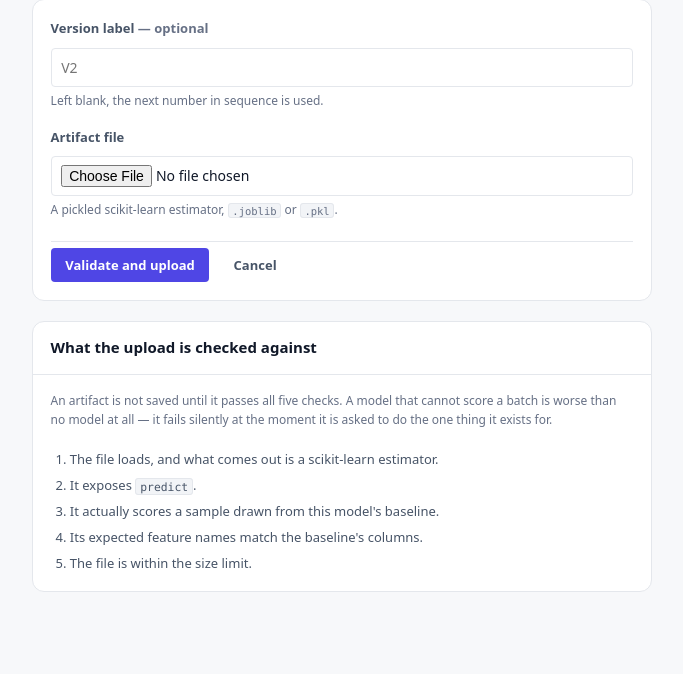
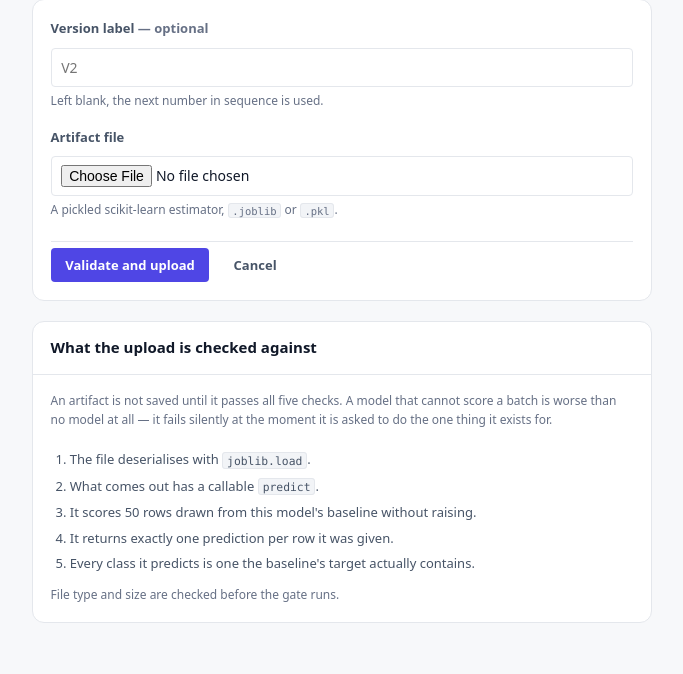
Before and after one commit to ns8963038-hub/Drift-Guard-ML, a Django app: template templates/registry/version_upload.html in a window 1280 px wide. Shown: the part 126-800 px from the top of the page, without its empty margins (0-683 px from the left). Run offline with Django 5.2, Linux system fonts and the light colour scheme; the template is opened without the code that fills it, so the values that code supplies are empty.

Commit message:
fix: correct four inaccuracies found while auditing the deck
Cross-checking every claim in the presentation against the code turned up
three wrong statements in the deck and one in the application itself.

In the application
- The version upload page listed the five validation checks, and two of them
  were invented. It claimed the gate matches feature names against the baseline
  and enforces a size limit. The gate does neither: checks 4 and 5 compare
  output length and output classes, and file size is validated by the view
  before the gate runs. Now describes what registry.services actually does, and
  a test asserts the page and the gate agree.

In the deck
- Telco was listed with 20 features. The stored baseline profile monitors 19:
  the file has 21 columns, of which Churn is the target and customerID is
  excluded as an identifier.
- Django REST Framework was listed as a component. It is installed but no
  module imports it, so naming it invites a question the project cannot answer.
- Future scope described email notification as "extending the existing
  notification module". send_alert_email() is defined but never called outside
  its own test, so the module is written rather than working. Stated as such.
- The conclusion faked sub-bullets with leading spaces, which renders as a
  bullet followed by a gap. Uses real nesting now.

Re-verified after the changes: all 18 slides fit, every table ends on the right
margin, and 344 tests pass.

Co-Authored-By: Claude Opus 5 <noreply@anthropic.com>

```diff
--- a/templates/registry/version_upload.html
+++ b/templates/registry/version_upload.html
@@ -48,12 +48,15 @@
       the moment it is asked to do the one thing it exists for.
     </p>
     <ol class="check-list">
-      <li>The file loads, and what comes out is a scikit-learn estimator.</li>
-      <li>It exposes <code>predict</code>.</li>
-      <li>It actually scores a sample drawn from this model's baseline.</li>
-      <li>Its expected feature names match the baseline's columns.</li>
-      <li>The file is within the size limit.</li>
+      <li>The file deserialises with <code>joblib.load</code>.</li>
+      <li>What comes out has a callable <code>predict</code>.</li>
+      <li>It scores 50 rows drawn from this model's baseline without raising.</li>
+      <li>It returns exactly one prediction per row it was given.</li>
+      <li>Every class it predicts is one the baseline's target actually contains.</li>
     </ol>
+    <p class="muted tiny">
+      File type and size are checked before the gate runs.
+    </p>
   </div>
 </div>
 {% endblock %}
```
Also changed, not shown: scripts/build_ppt.py (+10 -6 lines), tests/test_registry.py (+24 -0 lines).
